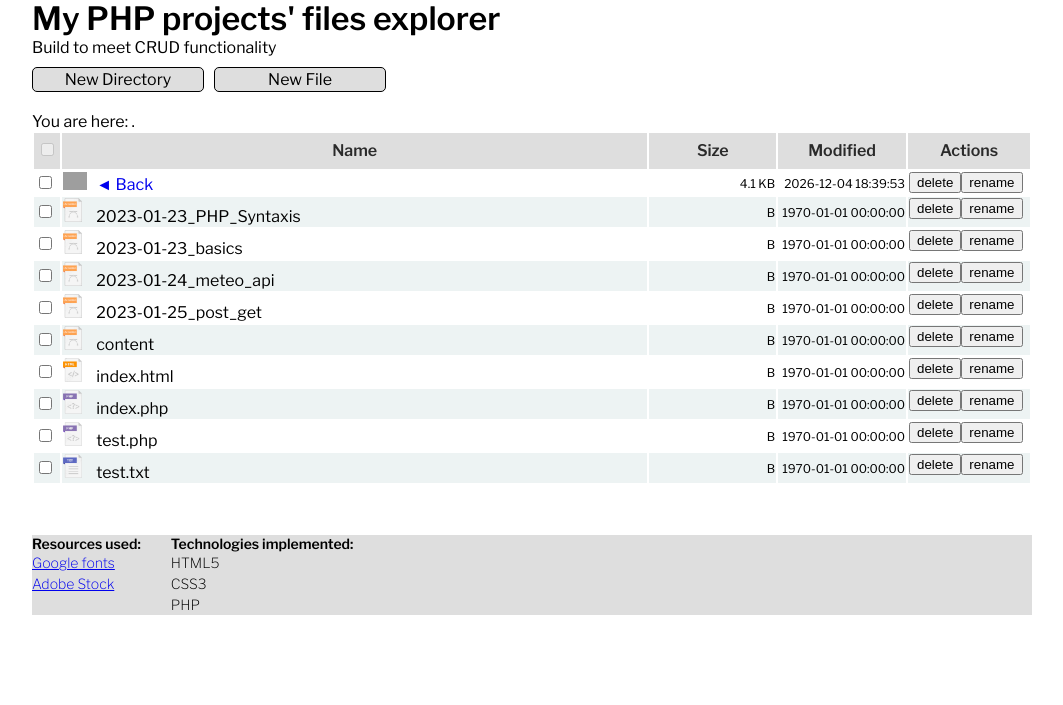
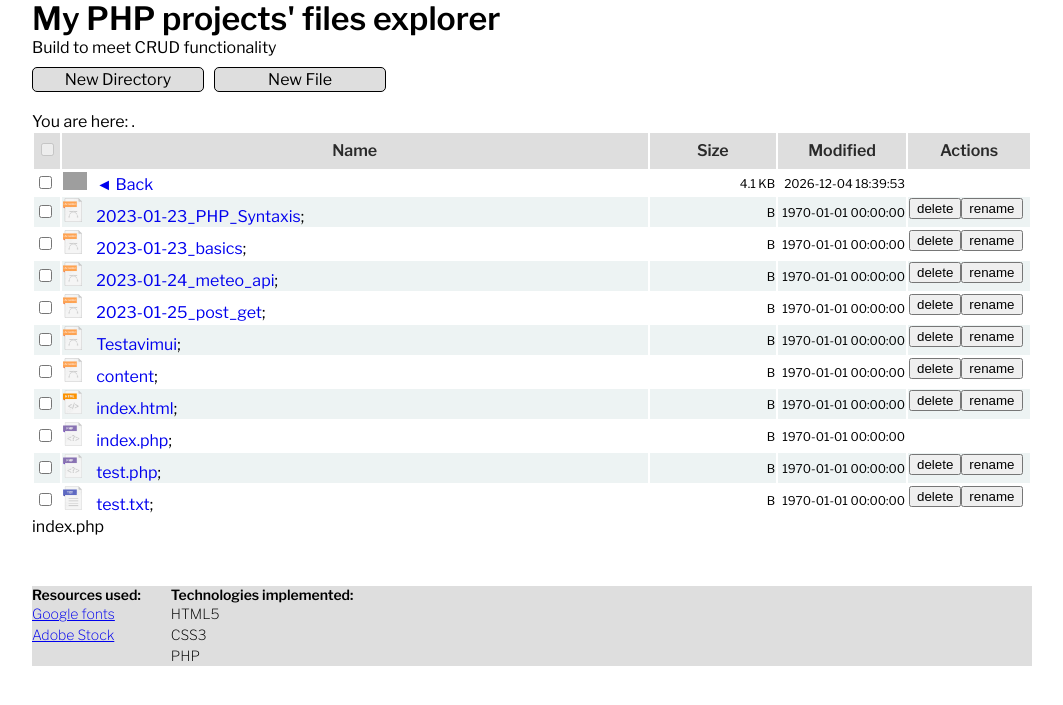
Before and after one commit to ViliusSenkus/PHP-training, a PHP site: page /index.php?rename=./index.html&folder=./ in a window 1280 px wide. Shown: the part 22-727 px from the top of the page, without its empty margins (108-1171 px from the left). Run offline with PHP 8.4, Linux system fonts and the light colour scheme; grey boxes are pictures that could not be loaded.

Commit message:
files open/execute functionality added; delete and edit buttons $_GET attributes added; File rename form added (not functioning yet)

```diff
--- /dev/null
+++ b/Testavimui/failas2.txt
@@ -0,0 +1 @@
+asdasd
--- /dev/null
+++ b/Testavimui/failas3.txt
@@ -0,0 +1 @@
+asdasfgasf
--- a/content/style.css
+++ b/content/style.css
@@ -185,7 +185,8 @@ footer li{
       font-weight: 200;
 }
 .new_file,
-.new_folder{
+.new_folder,
+.rename{
       width: 450px;
       display: none;
       transition: display 0.7s;
--- a/index.php
+++ b/index.php
@@ -89,6 +89,16 @@ Alternative web icons:
                         </form>
                   </div>
 
+                  <div class="rename">
+                        <form method="POST">
+                              <div class="inputField">
+                                    <label>New Name</label>
+                                    <input type="text" name="newName" />
+                              </div>
+                              <button type="submit">Rename</button>
+                        </form>
+                  </div>
+
                   <?php
                   //Files and Folders creation
                   if (isset($_POST['fileName']) && $_POST['fileName'] != "") {
@@ -129,9 +139,9 @@ Alternative web icons:
                                           $folder == "./" and
                                           $data === $folderData[0] or
                                           $data === $folderData[1]
-                                    ) {
-                                          continue;
-                                    } ?>
+                                    ) : continue;
+                                    endif;
+                              ?>
                                     <tr>
                                           <td>
                                                 <input type="checkbox" name="check">
@@ -144,16 +154,15 @@ Alternative web icons:
                                                       <div class="icon">
                                                             <img src="https://img.icons8.com/emoji/32/null/file-folder-emoji.png" />
                                                       </div>
-                                                            <a href="?folder=<?= $folder . $data ?>/">
+                                                            <a href="?folder=<?= $folder.$data ?>/">
                                                                   <?php
-                                                                        if($data=="."){
-                                                                              echo "◄ Back";
-                                                                        }else{
-                                                                              echo $data;
-                                                                        } ?>
+                                                                        if($data==".")
+                                                                              {echo "◄ Back";}
+                                                                        else
+                                                                              {echo $data;}
+                                                                  ?>
                                                             </a>
                                                             <?php
-
                                                 } else {
                                                       $explode = explode(".", $data);
                                                       $extention = $explode[count($explode) - 1];
@@ -164,11 +173,11 @@ Alternative web icons:
                                                       }
                                                       ?>
                                                             <div class="icon">
-                                                                  <img src="<?php echo $icon ?>" />
+                                                                  <img src="<?= $icon ?>" />
                                                             </div>
-                                                            <?php echo $data;
-                                                }
-                                                ?>
+                                                            <a href="<?= $folder.$data ?>" target="_blank"><?= $data ?></a>;
+                                                <?php } ?>
+
                                           </td>
 
                                           <td>
@@ -189,15 +198,36 @@ Alternative web icons:
                                                 <?php echo date("Y-m-d H:i:s", filemtime($folder . $data)); ?>
                                           </td>
                                           <td>
-                                                <button>delete</button>
-                                                <button>rename</button>
+                                                <?php
+                                                      if (is_dir($folder.$data) || $data == basename(__FILE__)){
+                                                       continue;
+                                                      }
+
+                                                ?>
+                                                <a href="?delete=<?= $folder.$data ?>"><button>delete</button></a>
+                                                <a href="?rename=<?= $folder.$data ?>&folder=<?= $folder?>"><button>rename</button>
                                           </td>
                                     </tr>
                               <?php } ?>
                         </tbody>
                   </table>
+
+<?php
+ //ištrynimas
+ // if(isset($_GET['delete']) && $_GET['delete'] != "" ){
+ //       unlink($folder.$data);
+ //       header('Location:' . $_SERVER['REQUEST_URI']);
+ // }
+
+ //editinimas
+
+?>
+
+
+
+
             </main>
-
+                                                      <?= (basename(__FILE__));?>
             <footer>
                   <div>
                         <ul>Resources used:
```
Also changed, not shown: 1 other file.
